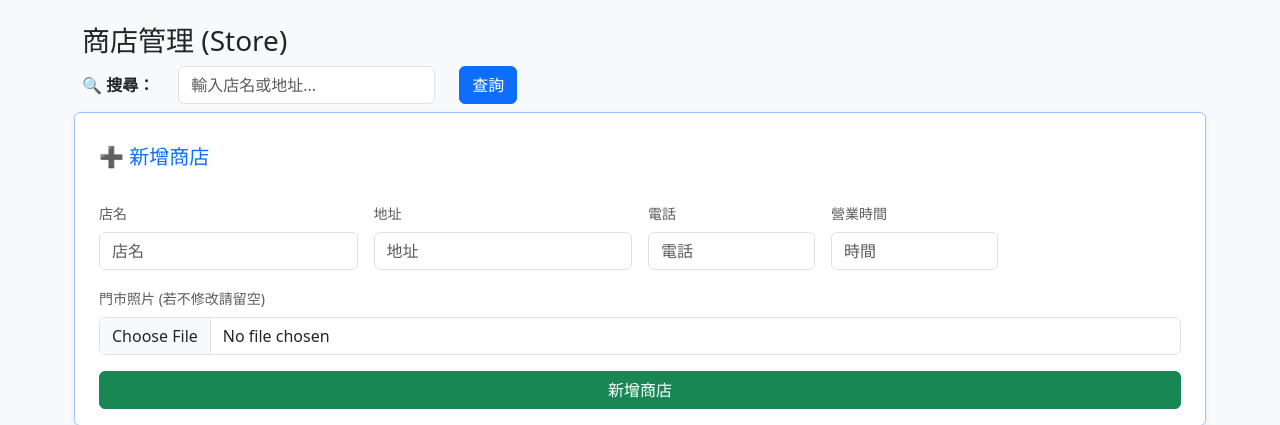
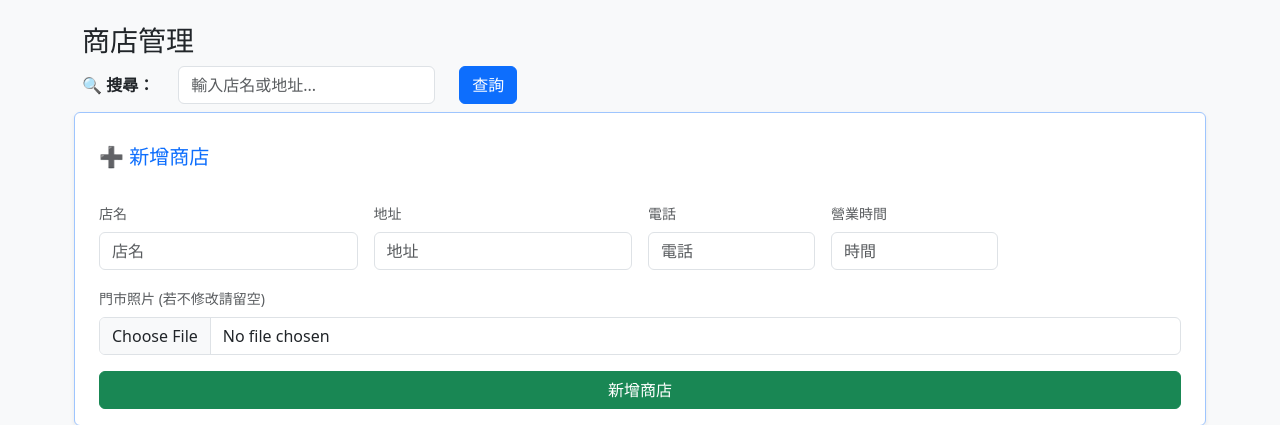
Before and after one commit to Serenetaytay/database_project, a PHP site: page /store_mngt.php in a window 1280 px wide. Shown: the part 56-481 px from the top of the page. Run offline with PHP 8.4, Linux system fonts and the light colour scheme; data comes from the database, SQL or seed files in the repository.

Commit message:
Update store_mngt.php

```diff
--- a/admin/store_mngt.php
+++ b/admin/store_mngt.php
@@ -107,7 +107,7 @@ if (isset($_GET['search']) && !empty($_GET['search'])) {
 <body class="bg-light">
     <?php include 'navbar.php'; ?>
     <div class="container mt-4">
-        <h3>商店管理 (Store)</h3>
+        <h3>商店管理</h3>
 
         <form method="get" class="row mb-4 align-items-center">
             <div class="col-auto">
```
